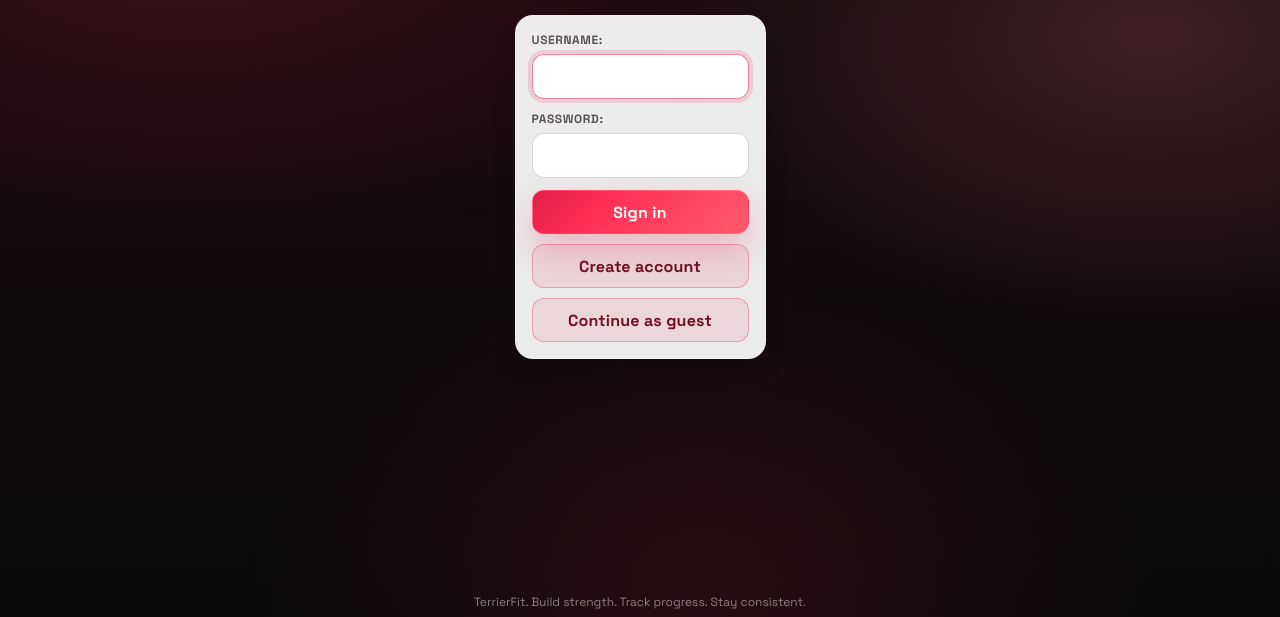
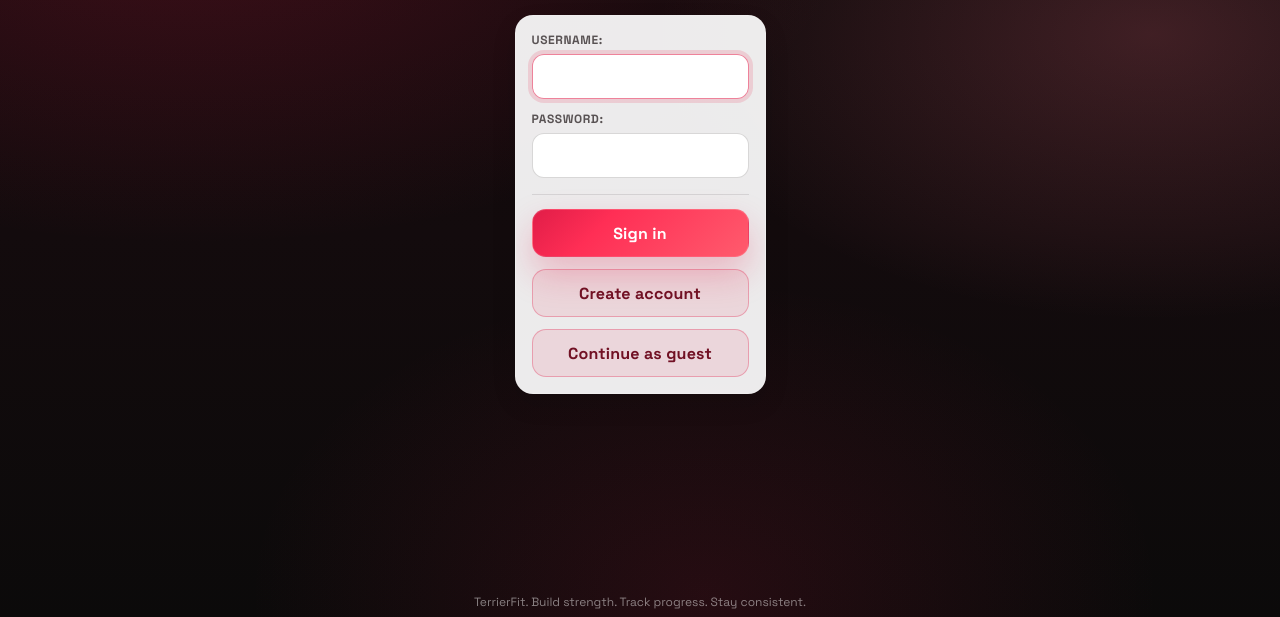
Before and after one commit to phcolladay/Fitness-Manager, a Django app: page /login/ in a window 1280 px wide. Shown: the part 166-783 px from the top of the page. Run offline with Django 4.2, Linux system fonts and the light colour scheme.

Commit message:
Polish login action stack and restore prominent USDA API entry

```diff
--- a/apps/nutrition/templates/nutrition/food_list.html
+++ b/apps/nutrition/templates/nutrition/food_list.html
@@ -9,7 +9,7 @@
       <p class="subtitle">Track calories and macros. Keep it consistent.</p>
     </div>
     <div class="actions">
-      <a class="btn btn-ghost" href="{% url 'nutrition:lookup' %}">USDA lookup</a>
+      <a class="btn btn-ghost" href="{% url 'nutrition:lookup' %}">USDA API Lookup</a>
       <a class="btn btn-ghost" href="{% url 'nutrition:photo_upload' %}">Photo recognition</a>
       <a class="btn" href="{% url 'nutrition:add' %}">Add food</a>
     </div>
--- a/apps/nutrition/templates/nutrition/food_lookup.html
+++ b/apps/nutrition/templates/nutrition/food_lookup.html
@@ -15,6 +15,9 @@
 
   <div class="panel">
     <div class="panel-inner">
+      {% if not usda_enabled %}
+        <p class="hint">USDA API key is not configured on this server. Search will return empty results.</p>
+      {% endif %}
       <form method="get">
         {{ form.as_p }}
         <div class="form-actions">
--- a/apps/nutrition/views.py
+++ b/apps/nutrition/views.py
@@ -1,4 +1,5 @@
 import logging
+import os
 
 from django.contrib.auth.decorators import login_required
 from django.contrib import messages
@@ -51,6 +52,7 @@ def food_add(request):
 @login_required
 def food_lookup(request):
     results = []
+    usda_enabled = bool(os.getenv("USDA_API_KEY"))
     form = FoodLookupForm(request.GET or None)
     if form.is_valid():
         results = search_usda_foods(form.cleaned_data["query"])
@@ -59,7 +61,7 @@ def food_lookup(request):
     return render(
         request,
         "nutrition/food_lookup.html",
-        {"form": form, "results": results},
+        {"form": form, "results": results, "usda_enabled": usda_enabled},
     )
 
 
--- a/apps/workouts/static/terrierfit.css
+++ b/apps/workouts/static/terrierfit.css
@@ -376,18 +376,26 @@ button { font: inherit; }
 .auth-actions {
   display: flex;
   flex-direction: column;
-  gap: 10px;
-  margin-top: 10px;
+  gap: 12px;
+  margin-top: 16px;
 }
 
 .auth-inline-form {
   margin: 0;
+  width: 100%;
 }
 
 .auth-btn {
   width: 100%;
-  min-height: 44px;
+  min-height: 48px;
+  padding: 12px 14px;
+  border-radius: 14px;
   justify-content: center;
+}
+
+.auth-actions-stack {
+  padding-top: 14px;
+  border-top: 1px solid rgba(18, 9, 11, 0.10);
 }
 
 .divider {
--- a/apps/workouts/templates/workouts/home.html
+++ b/apps/workouts/templates/workouts/home.html
@@ -9,6 +9,7 @@
       <p class="subtitle">Your daily snapshot, without the noise.</p>
     </div>
     <div class="actions">
+      <a class="btn btn-ghost" href="{% url 'nutrition:lookup' %}">USDA API Lookup</a>
       <a class="btn btn-ghost" href="{% url 'nutrition:photo_upload' %}">Scan Food Photo</a>
       <a class="btn" href="{% url 'workouts:add' %}">Add Workout</a>
     </div>
--- a/templates/registration/login.html
+++ b/templates/registration/login.html
@@ -11,15 +11,13 @@
   </div>
   <div class="panel" style="max-width: 560px">
     <div class="panel-inner">
-    <form method="post">
+    <form id="login-form" method="post">
       {% csrf_token %}
       {{ form.as_p }}
-      <div class="auth-actions">
-        <button class="btn auth-btn" type="submit">Sign in</button>
-      </div>
     </form>
 
-    <div class="auth-actions">
+    <div class="auth-actions auth-actions-stack">
+      <button class="btn auth-btn" type="submit" form="login-form">Sign in</button>
       <a class="btn btn-ghost auth-btn" href="{% url 'signup' %}">Create account</a>
       <form class="auth-inline-form" method="post" action="{% url 'guest_login' %}">
         {% csrf_token %}
```
